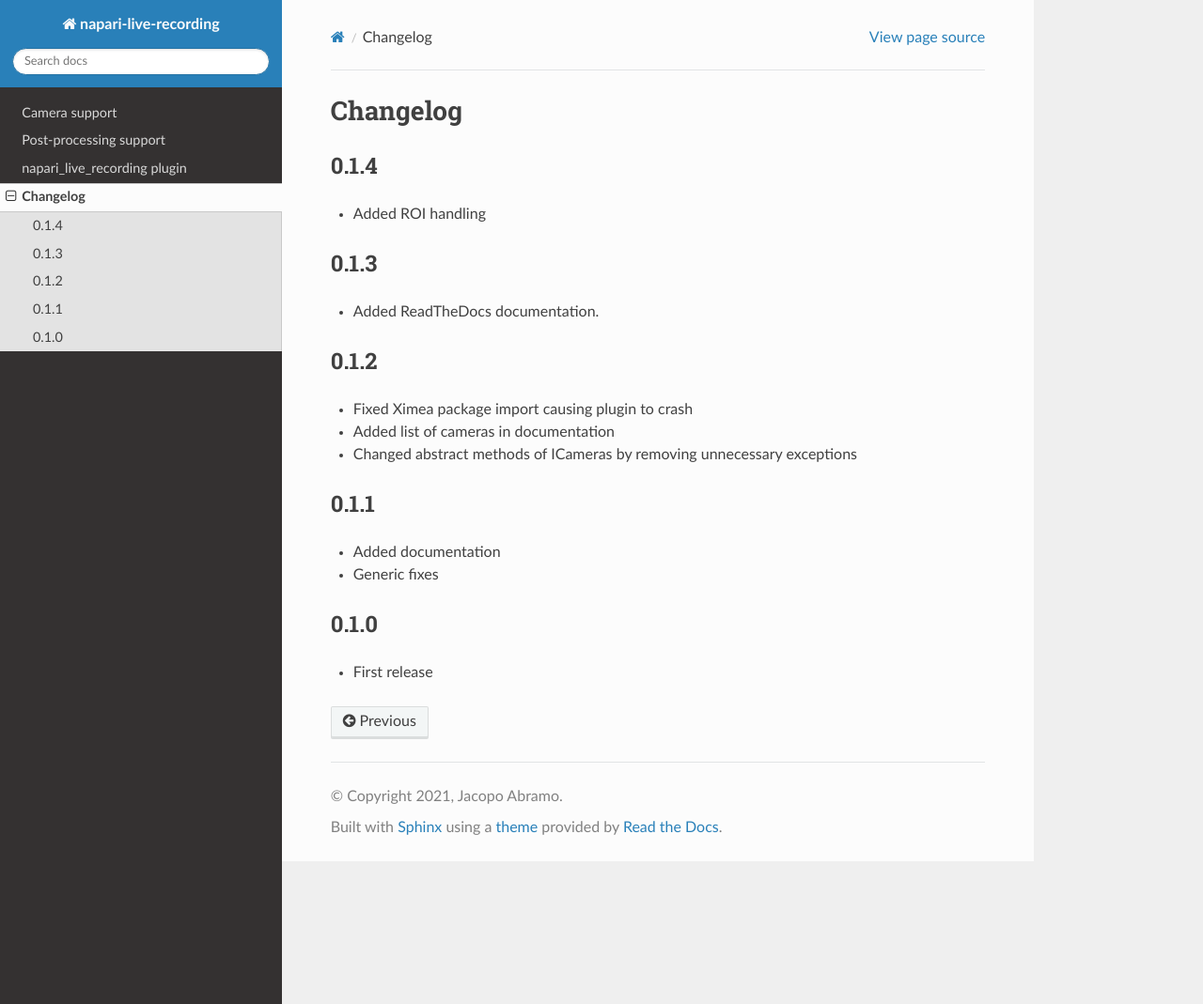
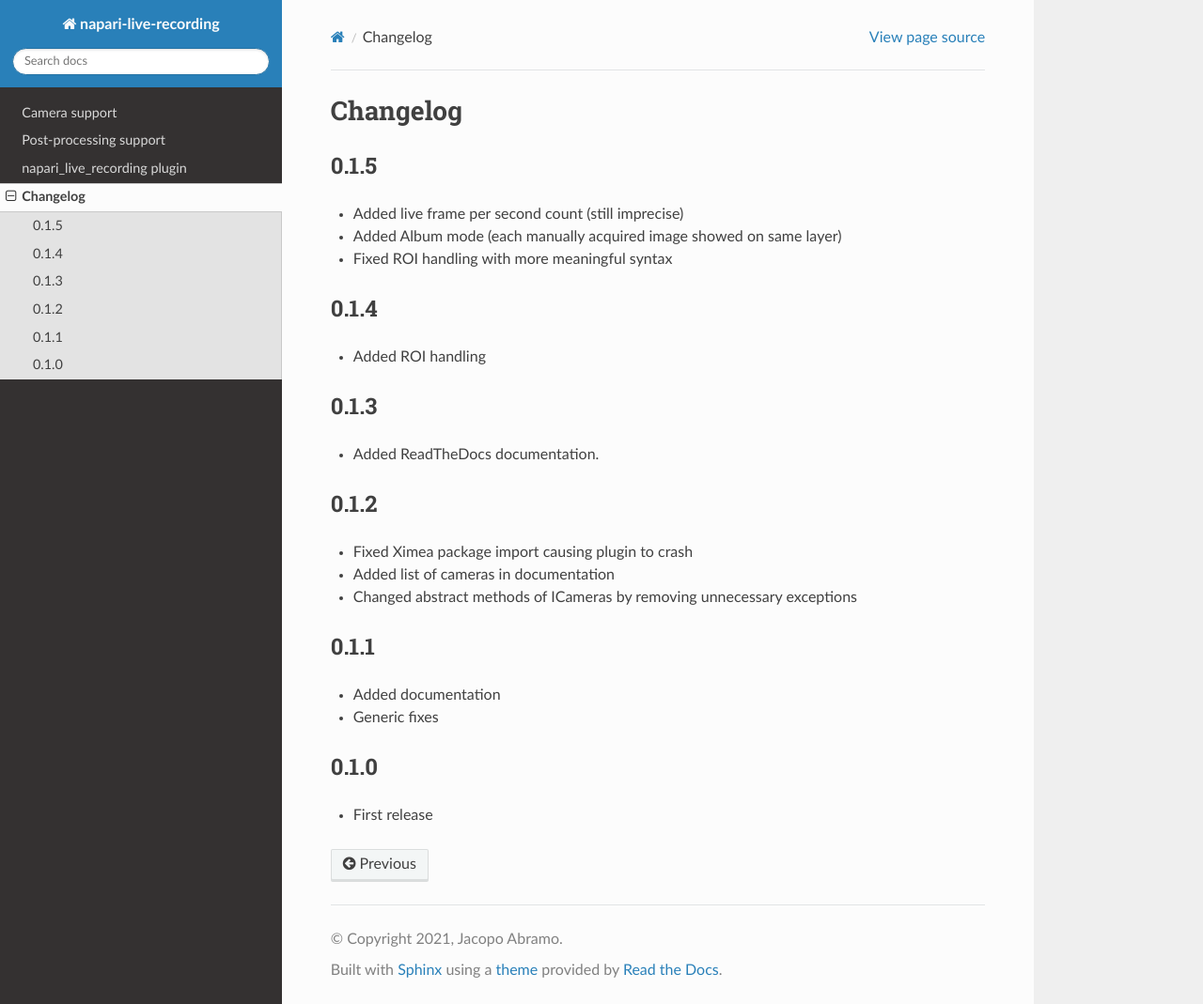
Before and after one commit to jacopoabramo/napari-live-recording, a Sphinx documentation site: the page built from docs/changelog/changelog.rst, in a window 1280 px wide and 1069 px high. Shown: the whole window at 94% size. Built offline with Sphinx 7.4.7 and the Read the Docs theme 2.0.0, drawn with Linux system fonts in a browser that asks for light colours.

Commit message:
Added changelog

```diff
--- a/docs/changelog/changelog.rst
+++ b/docs/changelog/changelog.rst
@@ -1,5 +1,12 @@
 Changelog
 =========
+
+0.1.5
+-----
+
+- Added live frame per second count (still imprecise)
+- Added Album mode (each manually acquired image showed on same layer)
+- Fixed ROI handling with more meaningful syntax
 
 0.1.4
 -----
```
